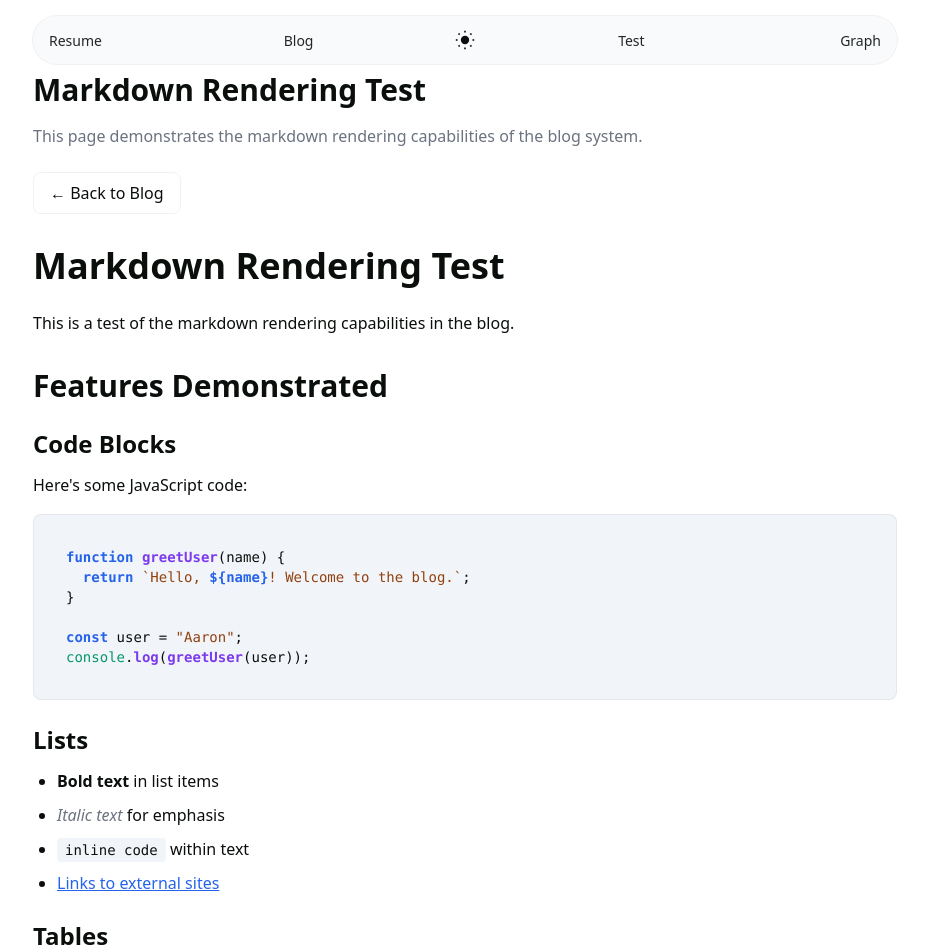
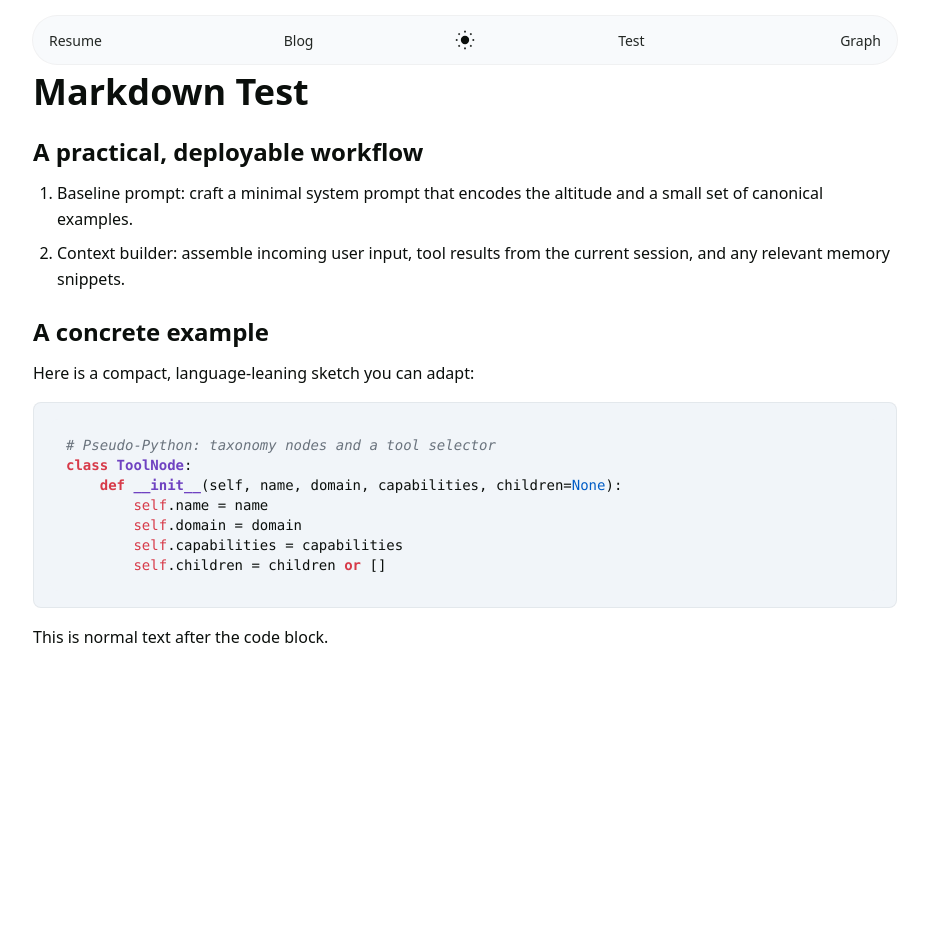
Before and after one commit to hushaudio/as-resume, a Next.js app: page /markdown-test in a window 1280 px wide. Shown: the top 952 px of the page, without its empty margins (175-1104 px from the left). After the commit the page ends 872 px from the top, so only its background shows below. Built offline with nearby package versions, Linux system fonts and the light colour scheme.

Commit message:
blog styling for light and dark mode, blog page, blog homepage

```diff
--- a/src/app/blog/[slug]/page.tsx
+++ b/src/app/blog/[slug]/page.tsx
@@ -17,7 +17,8 @@ export async function generateStaticParams() {
 }
 
 export default async function BlogPostPage({ params }: BlogPostPageProps) {
-  const post = await getPostBySlug(params.slug);
+  const { slug } = await params;
+  const post = await getPostBySlug(slug);
 
   if (!post) {
     notFound();
--- a/src/app/blog/page.tsx
+++ b/src/app/blog/page.tsx
@@ -8,7 +8,8 @@ interface BlogPageProps {
 }
 
 export default async function BlogPage({ searchParams }: BlogPageProps) {
-  const page = parseInt(searchParams.page || "1");
+  const resolvedSearchParams = await searchParams;
+  const page = parseInt(resolvedSearchParams.page || "1");
   const limit = 6;
   const offset = (page - 1) * limit;
 
--- a/src/app/markdown-test/page.tsx
+++ b/src/app/markdown-test/page.tsx
@@ -1,75 +1,31 @@
-import MarkdownRenderer from "@/components/MarkdownRenderer";
+import MarkdownRenderer from '@/components/MarkdownRenderer';
 
-const sampleMarkdown = `# Markdown Rendering Test
+const testMarkdown = `### A practical, deployable workflow
+1. Baseline prompt: craft a minimal system prompt that encodes the altitude and a small set of canonical examples.
+2. Context builder: assemble incoming user input, tool results from the current session, and any relevant memory snippets.
 
-This is a test of the markdown rendering capabilities in the blog.
+### A concrete example
+Here is a compact, language-leaning sketch you can adapt:
 
-## Features Demonstrated
-
-### Code Blocks
-Here's some JavaScript code:
-
-\`\`\`javascript
-function greetUser(name) {
-  return \`Hello, \${name}! Welcome to the blog.\`;
-}
-
-const user = "Aaron";
-console.log(greetUser(user));
+\`\`\`python
+# Pseudo-Python: taxonomy nodes and a tool selector
+class ToolNode:
+    def __init__(self, name, domain, capabilities, children=None):
+        self.name = name
+        self.domain = domain
+        self.capabilities = capabilities
+        self.children = children or []
 \`\`\`
 
-### Lists
-- **Bold text** in list items
-- *Italic text* for emphasis
-- \`inline code\` within text
-- [Links to external sites](https://example.com)
-
-### Tables
-| Feature | Status | Description |
-|---------|--------|-------------|
-| Headings | ✅ | H1-H6 with custom styling |
-| Code | ✅ | Syntax highlighting included |
-| Tables | ✅ | Responsive design |
-| Links | ✅ | Smart internal/external handling |
-
-### Blockquotes
-> This is a blockquote that demonstrates the styling with a green left border and italic text. It's perfect for highlighting important information or quotes.
-
-### Code Inline
-You can use \`inline code\` anywhere in your text, and it will be properly styled with a background and monospace font.
-
-### Links
-- [Internal link](/blog) - Uses Next.js Link
-- [External link](https://github.com) - Opens in new tab
-
----
-
-## Conclusion
-
-The markdown renderer provides a rich, styled experience for blog content with proper theming and responsive design.`;
+This is normal text after the code block.`;
 
 export default function MarkdownTestPage() {
   return (
-    <main className="prose prose-invert mx-auto max-w-4xl mt-18 px-4 relative">
-      {/* Animated gradient background */}
-      <div className="fixed inset-0 -z-10 opacity-10 pointer-events-none">
-        <div className="absolute inset-0 bg-gradient-to-br from-accent via-accent-green to-accent-purple animate-gradient-shift" />
-      </div>
-
-      <header className="mb-8">
-        <h1 className="text-3xl font-bold mb-4">Markdown Rendering Test</h1>
-        <p className="text-muted-foreground mb-6">
-          This page demonstrates the markdown rendering capabilities of the blog system.
-        </p>
-        <a
-          href="/blog"
-          className="inline-flex items-center gap-2 px-4 py-2 border border-theme rounded-lg hover:bg-surface/50 transition-colors"
-        >
-          ← Back to Blog
-        </a>
-      </header>
-
-      <MarkdownRenderer content={sampleMarkdown} />
-    </main>
+    <div className="min-h-screen bg-[var(--color-background)] text-[var(--color-foreground)]">
+      <main className="prose prose-invert mx-auto max-w-4xl mt-18 px-4 relative">
+        <h1 className="text-4xl font-bold mb-6">Markdown Test</h1>
+        <MarkdownRenderer content={testMarkdown} />
+      </main>
+    </div>
   );
 }
--- a/src/components/MarkdownRenderer.tsx
+++ b/src/components/MarkdownRenderer.tsx
@@ -4,6 +4,9 @@ import ReactMarkdown from 'react-markdown';
 import remarkGfm from 'remark-gfm';
 import rehypeHighlight from 'rehype-highlight';
 import Link from 'next/link';
+
+// Import highlight.js CSS for syntax highlighting
+import 'highlight.js/styles/github.css';
 
 interface MarkdownRendererProps {
   content: string;
```
